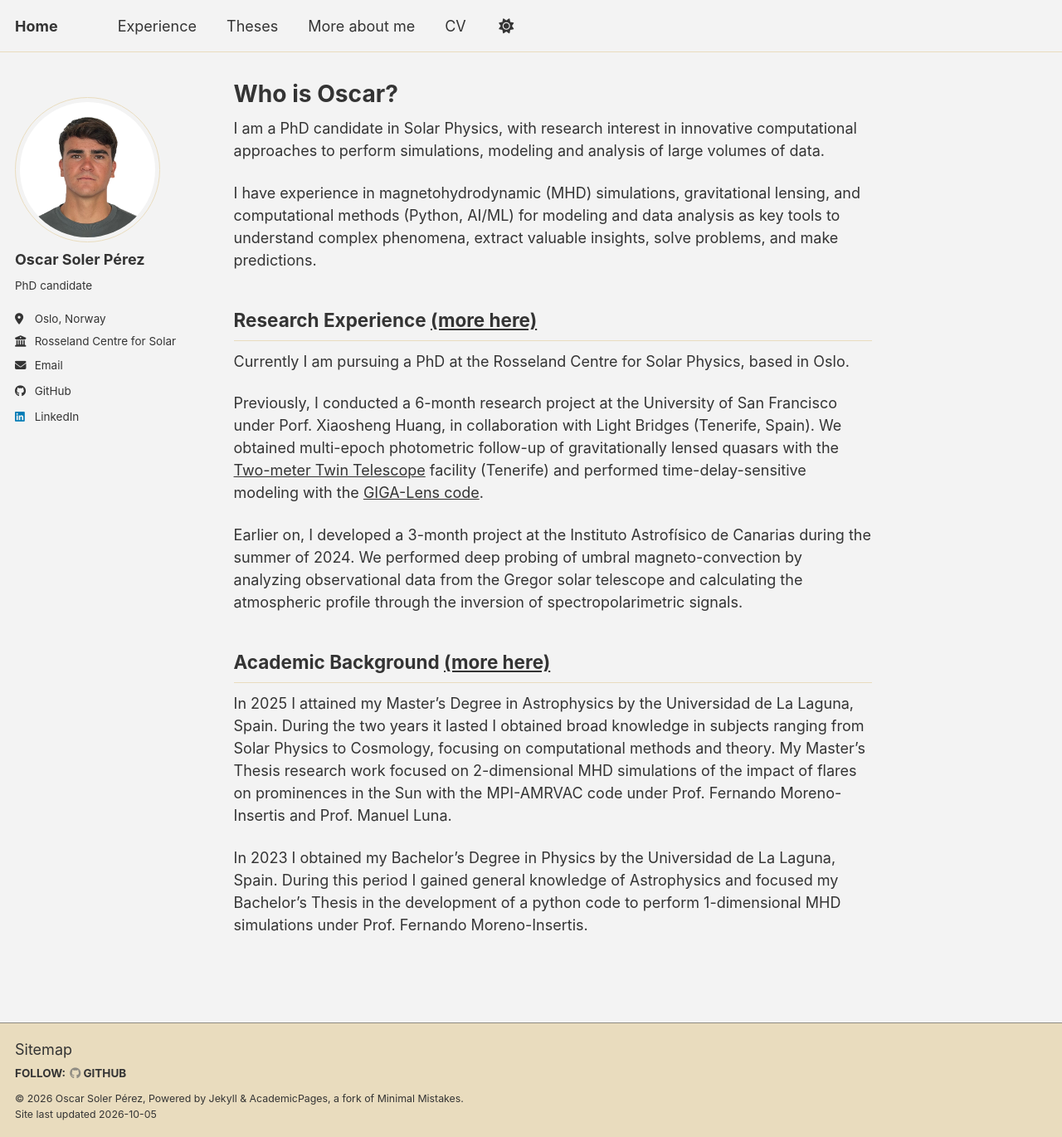
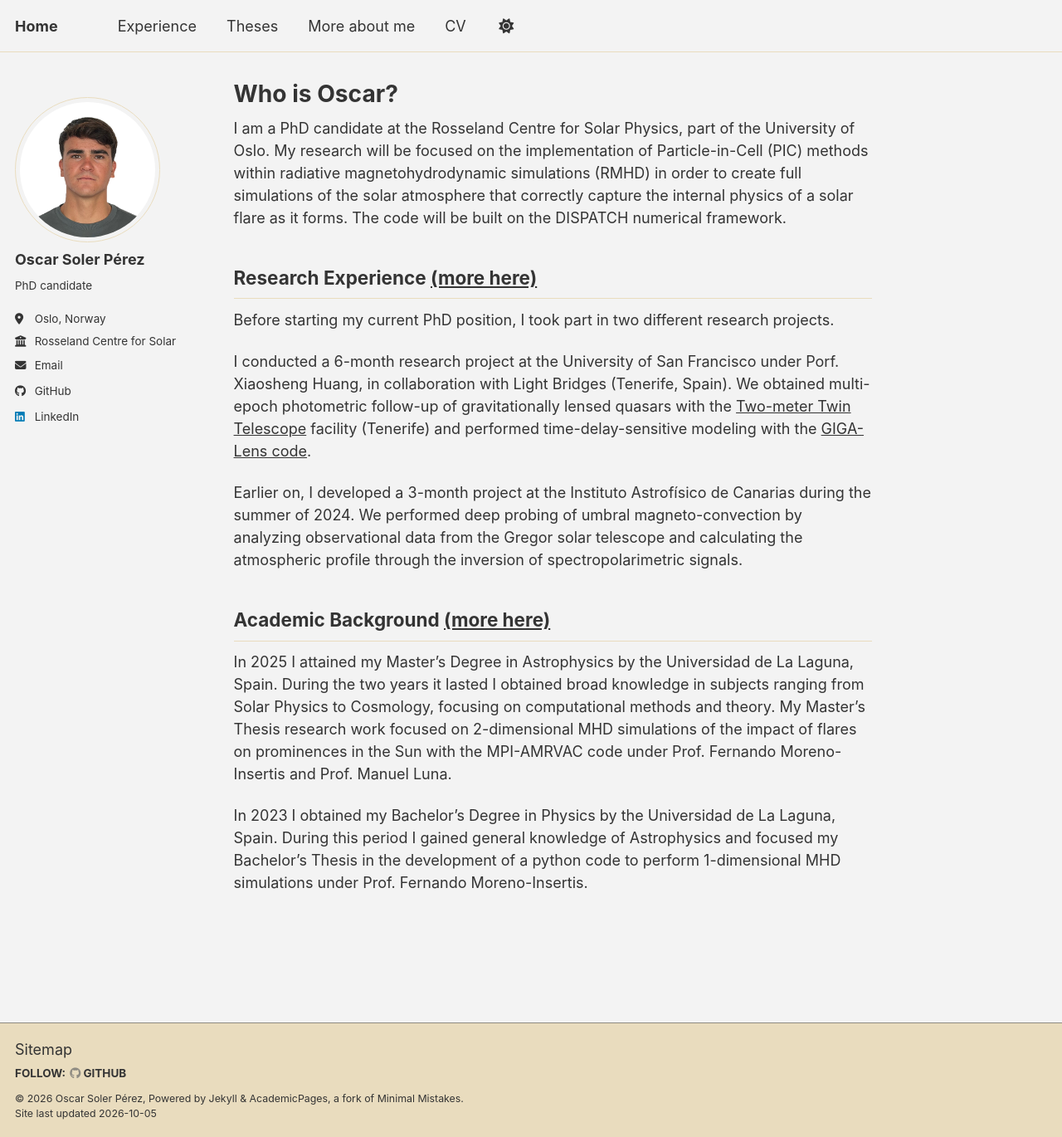
Before and after one commit to oscar-s-p/oscar-s-p, a Jekyll site: the page built from _pages/about.md, in a window 1280 px wide and 1370 px high. Shown: the whole window at 83% size. Built offline with Jekyll 4.4.1, drawn with Linux system fonts in a browser that asks for light colours; a script bundle is joined from its source files by our own code; library files that are not in the unit come from our copies.

Commit message:
FIX update of general info with PhD thesis

```diff
--- a/_pages/about.md
+++ b/_pages/about.md
@@ -7,15 +7,13 @@ redirect_from:
   - /about.html
 ---
 
-I am a PhD candidate in Solar Physics, with research interest in innovative computational approaches to perform simulations, modeling and analysis of large volumes of data.
-
-I have experience in magnetohydrodynamic (MHD) simulations, gravitational lensing, and computational methods (Python, AI/ML) for modeling and data analysis as key tools to understand complex phenomena, extract valuable insights, solve problems, and make predictions.
+I am a PhD candidate at the Rosseland Centre for Solar Physics, part of the University of Oslo. My research will be focused on the implementation of Particle-in-Cell (PIC) methods within radiative magnetohydrodynamic simulations (RMHD) in order to create full simulations of the solar atmosphere that correctly capture the internal physics of a solar flare as it forms. The code will be built on the DISPATCH numerical framework.
 
 Research Experience [(more here)]({{site.baseurl}}/experience/)
 ------
-Currently I am pursuing a PhD at the Rosseland Centre for Solar Physics, based in Oslo.
+Before starting my current PhD position, I took part in two different research projects.
 
-Previously, I conducted a 6-month research project at the University of San Francisco under Porf. Xiaosheng Huang, in collaboration with Light Bridges (Tenerife, Spain). We obtained multi-epoch photometric follow-up of gravitationally lensed quasars with the [Two-meter Twin Telescope](https://ttt.iac.es/) facility (Tenerife) and performed time-delay-sensitive modeling with the [GIGA-Lens code](https://github.com/giga-lens/gigalens).
+I conducted a 6-month research project at the University of San Francisco under Porf. Xiaosheng Huang, in collaboration with Light Bridges (Tenerife, Spain). We obtained multi-epoch photometric follow-up of gravitationally lensed quasars with the [Two-meter Twin Telescope](https://ttt.iac.es/) facility (Tenerife) and performed time-delay-sensitive modeling with the [GIGA-Lens code](https://github.com/giga-lens/gigalens).
 
 Earlier on, I developed a 3-month project at the Instituto Astrofísico de Canarias during the summer of 2024. We performed deep probing of umbral magneto-convection by analyzing observational data from the Gregor solar telescope and calculating the atmospheric profile through the inversion of spectropolarimetric signals.
 
```
